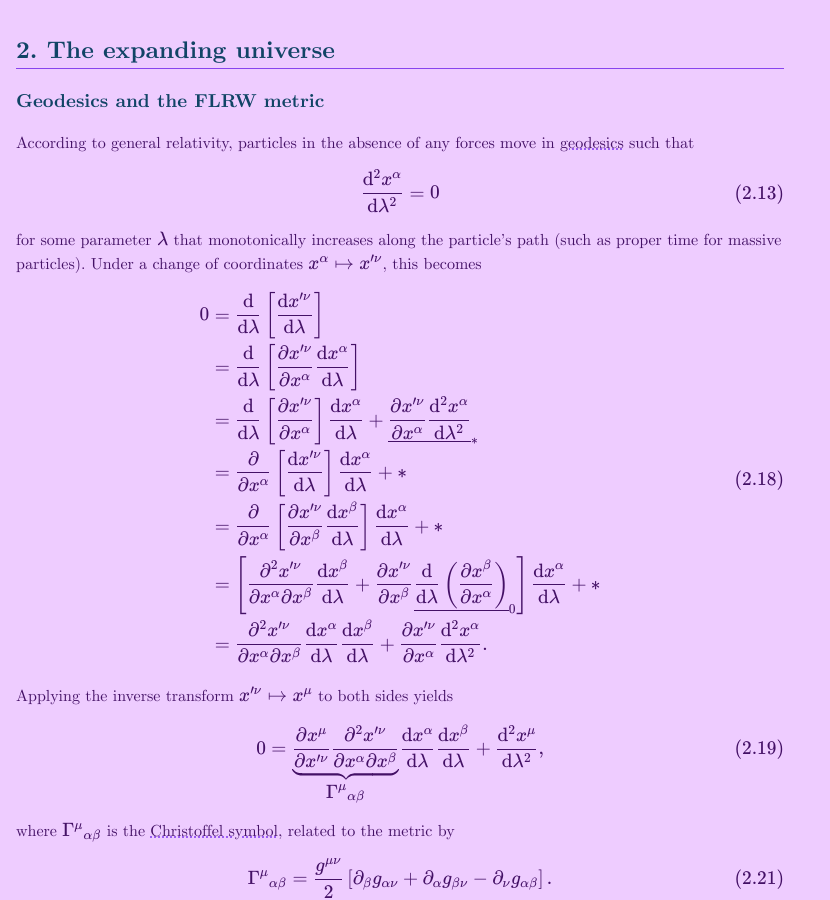
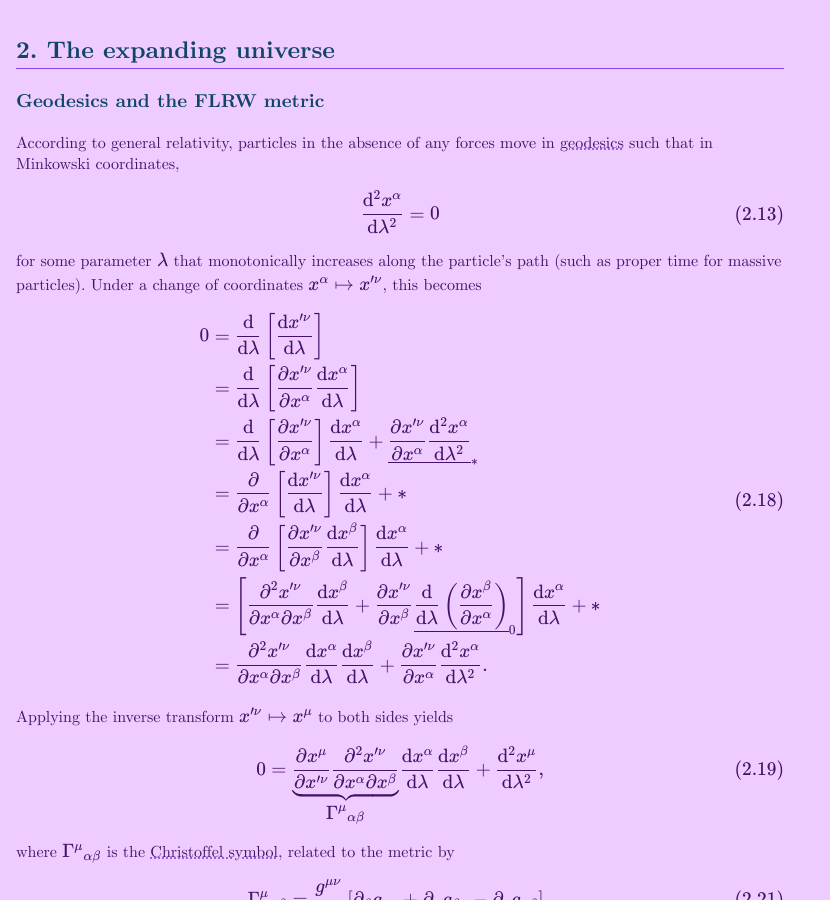
Before and after one commit to xingyzt/notes, a Jekyll site: the page built from modern-cosmology/2.md, in a window 1280 px wide and 900 px high. Shown: the whole window, without its empty margins (0-830 px from the left). Built offline with Jekyll 4.4.1, drawn with Linux system fonts in a browser that asks for light colours; our own code applies the rules of GitHub Pages for plain Markdown files.

Commit message:
Geodesic equation only true for minkowski

```diff
--- a/modern-cosmology/2.md
+++ b/modern-cosmology/2.md
@@ -7,6 +7,7 @@
 ### Geodesics and the FLRW metric
 
 According to general relativity, particles in the absence of any forces move in **geodesics** such that
+in Minkowski coordinates,
 \\[
 \f{\d ^2 x^\alpha}{\d \lambda^2} = 0
 \tag{2.13}
```
